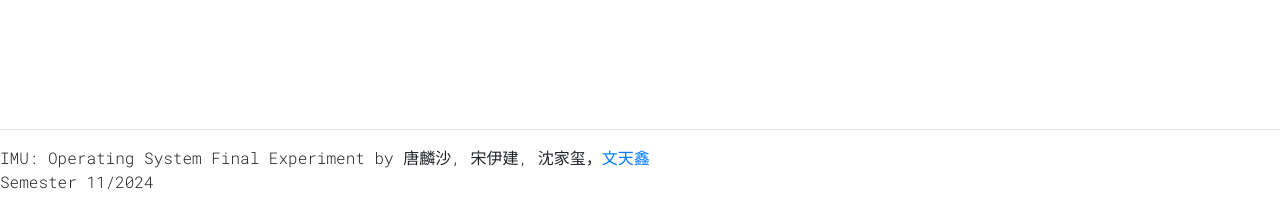
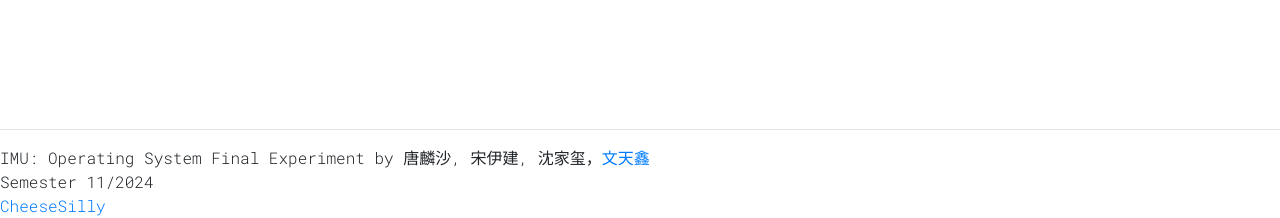
Before and after one commit to CheeseSilly/OS-Page-Replacement-Simulator, a Django app: page / in a window 1280 px wide. Shown: the part 1149-1367 px from the top of the page. Before the commit the page ends 1343 px from the top, so only its background shows below. Run offline with Django 3.2, Linux system fonts and the light colour scheme; some libraries are stand-ins or nearby versions.

Commit message:
add my name to the foot

```diff
--- a/os_project_page_replacement/page_replacement/replacement/templates/replacement/layout.html
+++ b/os_project_page_replacement/page_replacement/replacement/templates/replacement/layout.html
@@ -104,5 +104,6 @@
     IMU: Operating System Final Experiment by 唐麟沙, 宋伊建, 沈家玺，<a href="https://github.com/CheeseSilly" target="_blank">文天鑫</a><br>
     Semester 11/2024
     <br>
+    <a href="https://github.com/CheeseSilly" target="_blank">CheeseSilly</a>
 </footer>
 </html>
```
